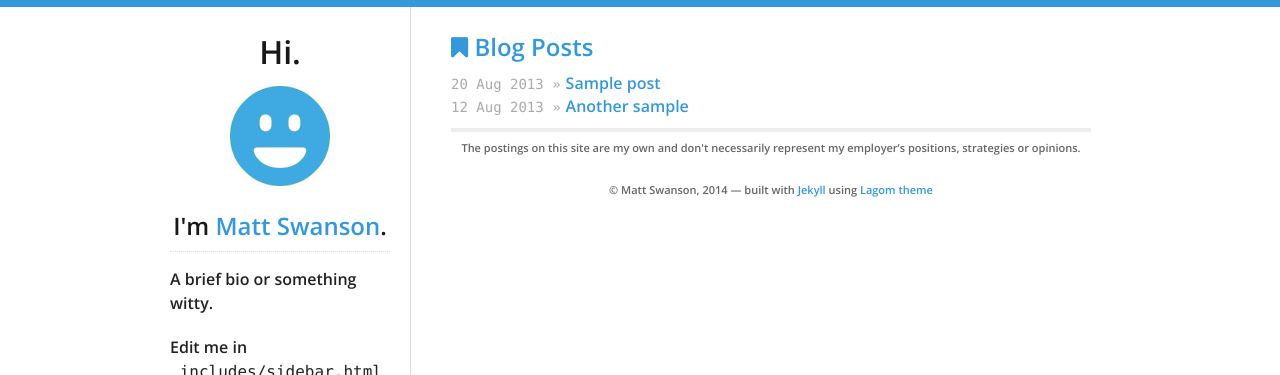
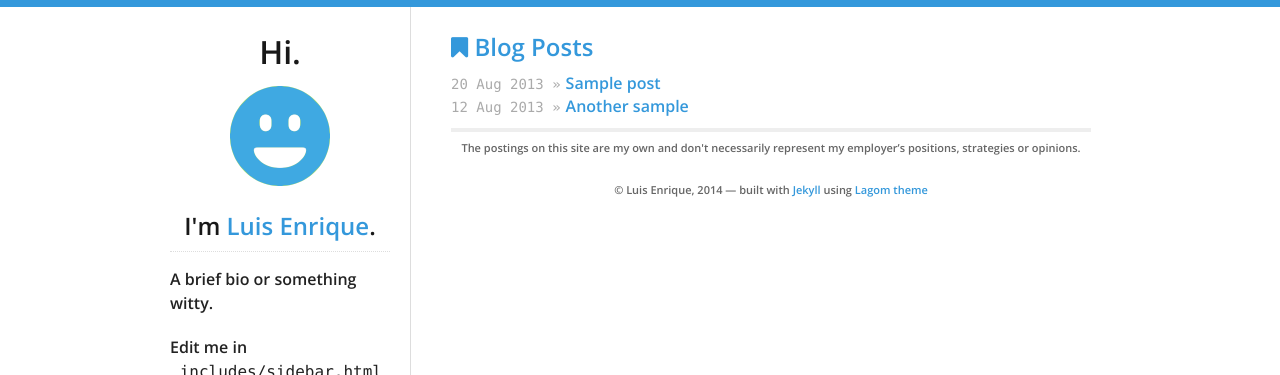
Before and after one commit to LuisGoCas/LuisGoCas.github.io, a Jekyll site: the page built from index.html, in a window 1280 px wide. Shown: the top 375 px of the page. Built offline with Jekyll 4.4.1, drawn with Linux system fonts in a browser that asks for light colours; nearby versions of some CDN libraries.

Commit message:
changing name

```diff
--- a/_data/theme.yml
+++ b/_data/theme.yml
@@ -19,7 +19,7 @@ social:
   #flickr: johndoe
 
 # "Hi, I'm _______"
-name: Matt Swanson
+name: Luis Enrique
 email: test@example.com
 tagline: "weak opinions, strongly held"
 
--- a/_includes/footer.html
+++ b/_includes/footer.html
@@ -7,6 +7,6 @@
   {% endif %}
 
   <p>
-    © {{ site.data.theme.name }}, 2014 &mdash; built with <a href="http://jekyllrb.com/">Jekyll</a> using <a href="https://github.com/swanson/lagom">Lagom theme</a>
+    © {{ site.data.theme.name }}, 2014 &mdash; built with <a href="http://jekyllrb.com/">Jekyll</a> using <a href="https://github.com/LuisGoCas/LuisGoCas.github.io">Lagom theme</a>
   </p>
 </div>
```
